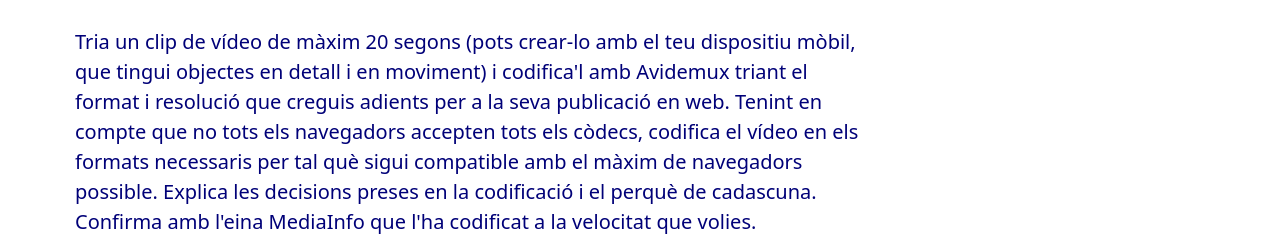
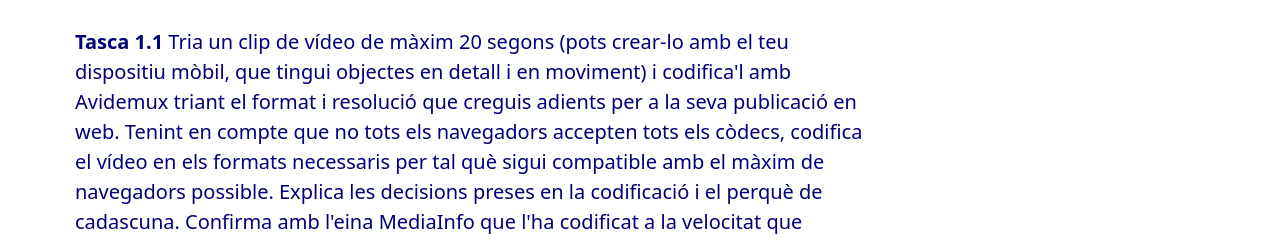
Before and after one commit to lisernm/ppd, a plain HTML site: page index.html in a window 1280 px wide. Shown: the part 558-800 px from the top of the page. Drawn offline with Linux system fonts and the light colour scheme.

Commit message:
retocs estil

```diff
--- a/css/style.css
+++ b/css/style.css
@@ -26,6 +26,10 @@
 
   .enunciat {
     color: #000078;
+  }
+
+  .num_tasca {
+    font-weight: bold;
   }
 
   header {
--- a/index.html
+++ b/index.html
@@ -18,7 +18,7 @@
               <details role="list" dir="ltr">
                 <summary aria-haspopup="listbox" role="link" class="contrast">Índex</summary>
                 <ul role="listbox">
-                  <li><a href="#">Exercici 1.1</a></li>
+                  <li><a href="#1.1">Exercici 1.1</a></li>
                   <li><a href="#">Exercici 1.2</a></li>
                 </ul>
               </details>
@@ -42,7 +42,7 @@
             <h3>Clip de vídeo incrustat en HTML 5</h3>
           </hgroup>
           <p class="enunciat">
-            Tria un clip de vídeo de màxim 20 segons (pots crear-lo amb el teu dispositiu mòbil, que tingui objectes en detall i en moviment)
+            <span class="num_tasca" id="1.1">Tasca 1.1 </span>Tria un clip de vídeo de màxim 20 segons (pots crear-lo amb el teu dispositiu mòbil, que tingui objectes en detall i en moviment)
             i codifica'l amb Avidemux triant el format i resolució que creguis adients per a la seva publicació en web. Tenint en compte que
             no tots els navegadors accepten tots els còdecs, codifica el vídeo en els formats necessaris per tal què sigui compatible amb
             el màxim de navegadors possible. Explica les decisions preses en la codificació i el perquè de cadascuna.
```
